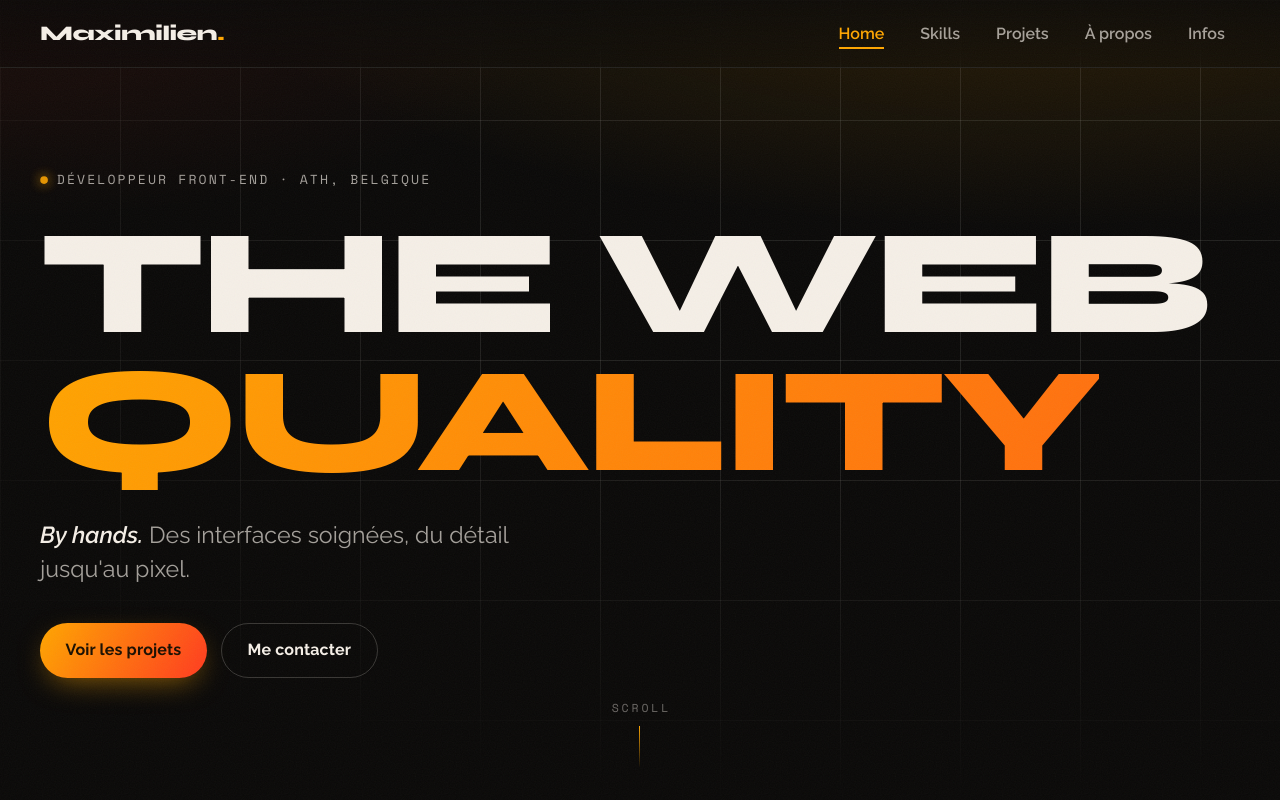
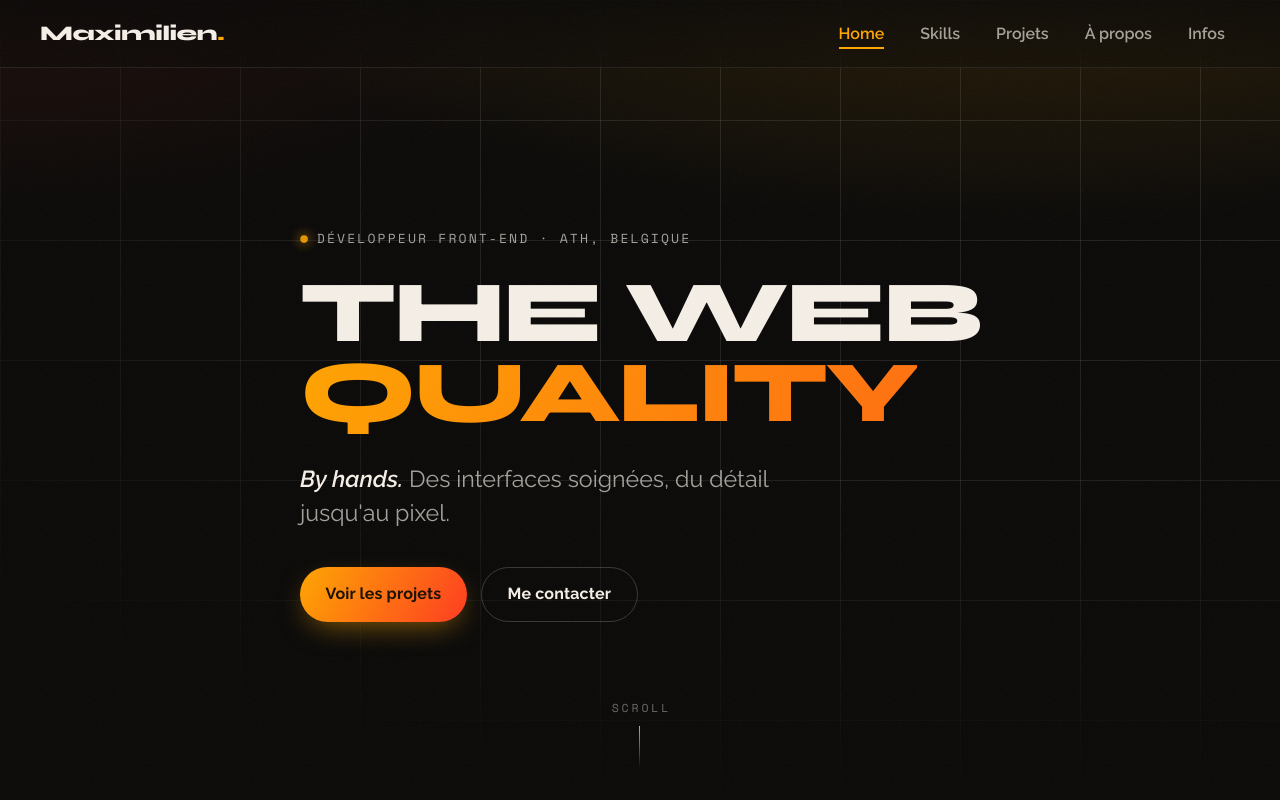
Before and after one commit to Maddax10/portfolio-react, a React (Vite) app: page / in a window 1280 px wide. Shown: the top 800 px of the page. Built offline with nearby package versions, Linux system fonts and the light colour scheme; no server answers.

Commit message:
style(ui): align items center in Intro.scss

```diff
--- a/src/styles/Intro.scss
+++ b/src/styles/Intro.scss
@@ -4,6 +4,7 @@
 	display: flex;
 	flex-direction: column;
 	justify-content: center;
+  align-items: center;
 	// max-width: var(--maxw);
 	margin-inline: auto;
 	padding: 7rem clamp(1.1rem, 5vw, 2.5rem) 4rem;
@@ -23,11 +24,7 @@
 	}
 
 	&__inner {
-		// max-width: min(100%, 680px);
-    display:flex;
-    flex-direction: column;
-    justify-content: center;
-    width: 100%;
+		max-width: min(100%, 680px);
 	}
 
 	&__eyebrow {
```
